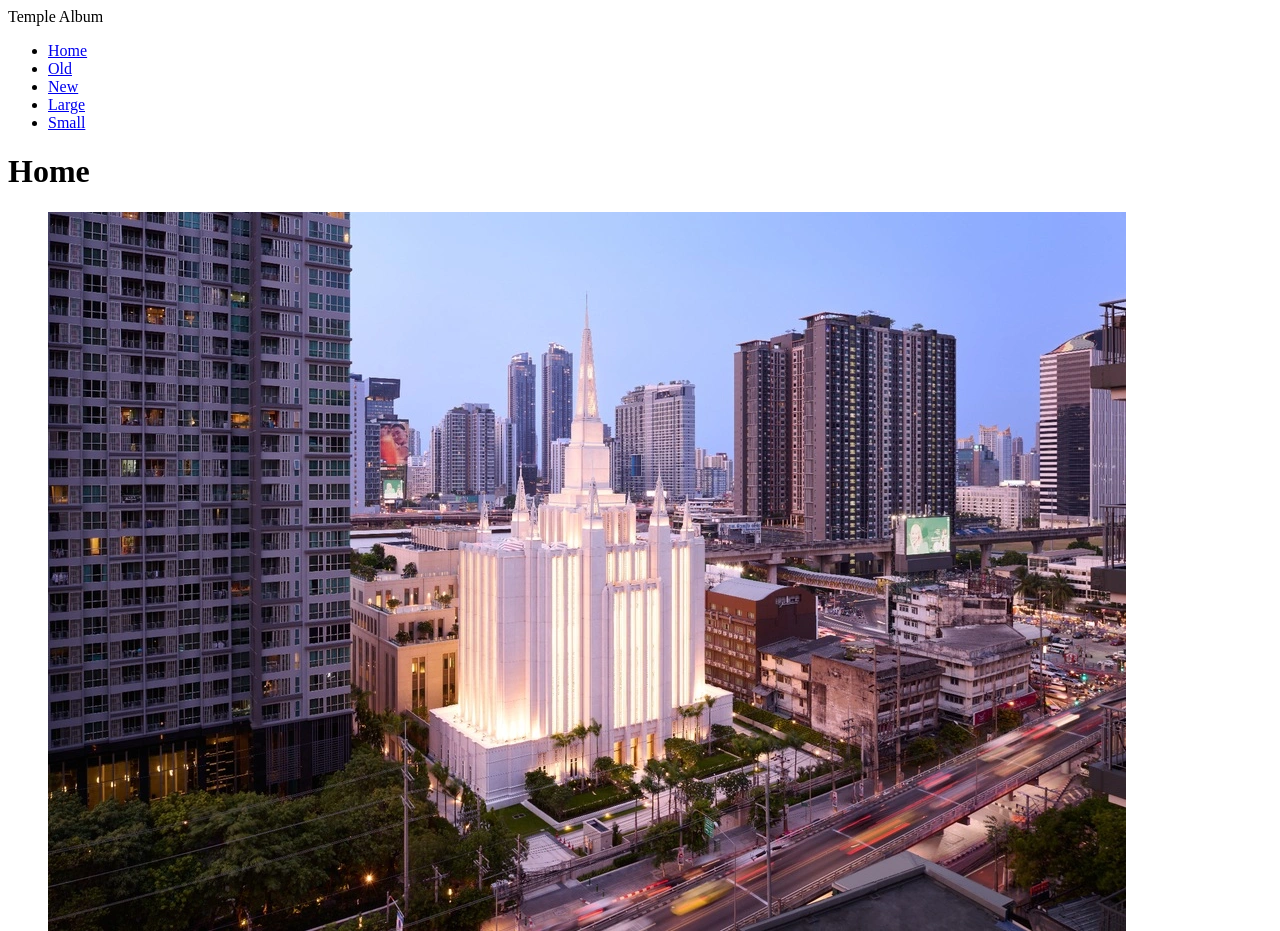
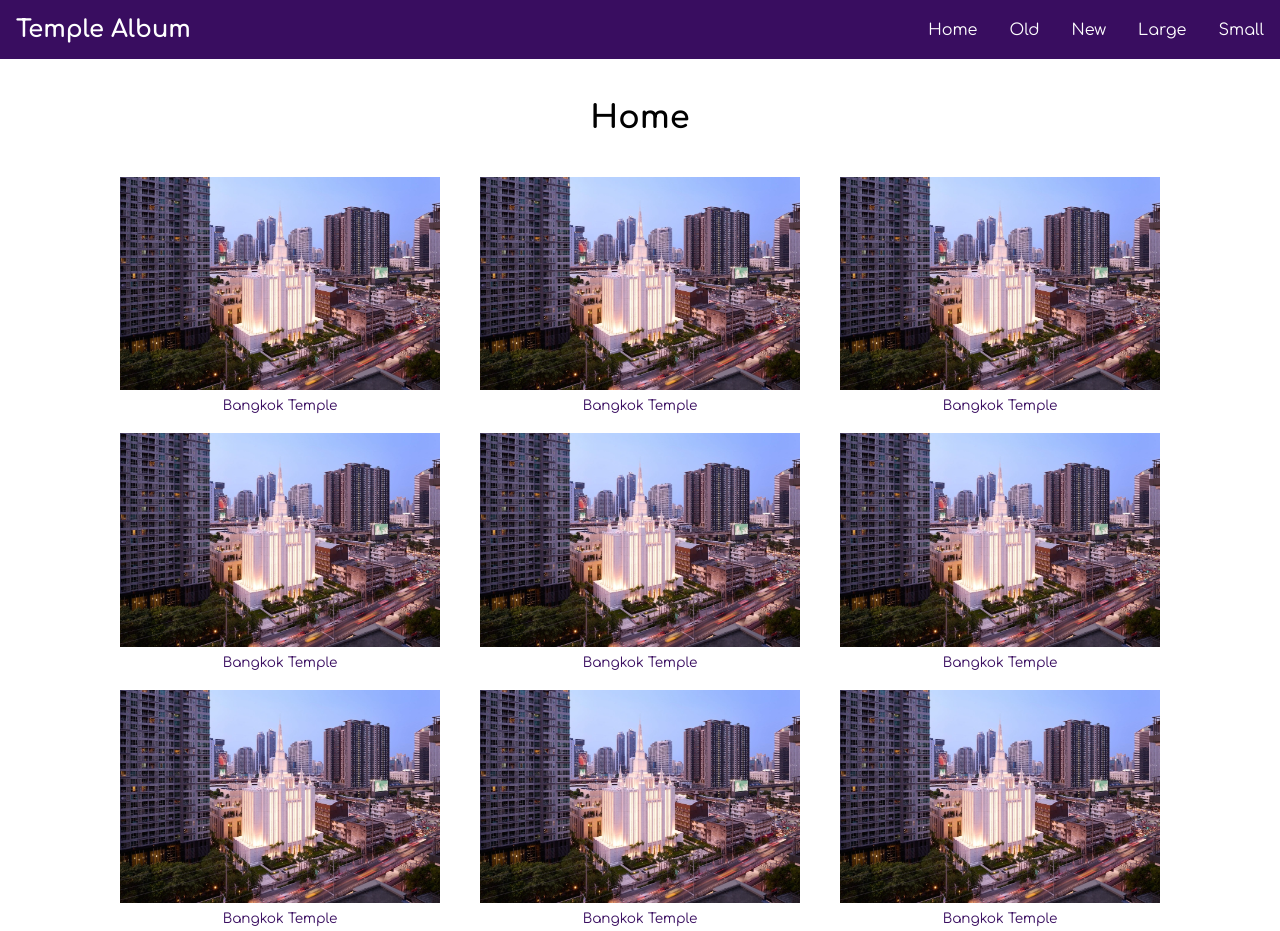
Before and after one commit to ChauKimLong/wdd131, a plain HTML site: page temples.html in a window 1280 px wide. Shown: the top 931 px of the page. Drawn offline with Linux system fonts and the light colour scheme.

Commit message:
week 2 ver 2

```diff
--- a/scripts/temples.js
+++ b/scripts/temples.js
@@ -1,3 +1,31 @@
+
+//----------------------------------------------------------------------------------------------------------------------------//
+//----------------------------------------------------------- HEADER SECTION -------------------------------------------------//
+//----------------------------------------------------------------------------------------------------------------------------//
+
+// ---------------------------------
+// HEADER - HAMBURGER MENU
+// ---------------------------------
+
+let menuButton = document.querySelector("#menu-button");
+let navigation = document.querySelector("#primary-navigation");
+
+menuButton.addEventListener("click", () => {
+    let isOpen = navigation.classList.toggle("open");
+
+    menuButton.textContent = isOpen ? "✕" : "☰";
+
+    menuButton.setAttribute("aria-expanded", String(isOpen));
+    menuButton.setAttribute("aria-label", isOpen ? "Close navigation menu" : "Open navigation menu");
+});
+
+
+
+
+
+
+
+
 //----------------------------------------------------------------------------------------------------------------------------//
 //----------------------------------------------------------- FOOTER SECTION -------------------------------------------------//
 //----------------------------------------------------------------------------------------------------------------------------//
--- a/styles/temples-large.css
+++ b/styles/temples-large.css
@@ -0,0 +1,52 @@
+
+/* ----------------------------------------------------------------------------------------------------------------------------------------------*/
+/*----------------------------------------------------- HEADER SECTION - LARGE VIEW -------------------------------------------------------------*/
+/*---------------------------------------------------------------------------------------------------------------------------------------------- */
+@media (min-width: 768px) {
+
+    /* Hide Hamburger Button */
+    #menu-button {
+        display: none;
+    }
+
+    /* Always show Navigation */
+    header nav {
+        display: block;
+        width: auto;
+    }
+
+    /* Display Menu horizontally */
+    header nav ul {
+        flex-direction: row;
+    }
+
+    header nav a {
+        padding: 1.2rem 1rem;
+    }
+}
+
+
+
+
+
+/* ----------------------------------------------------------------------------------------------------------------------------------------------*/
+/*-------------------------------------------------------------- MAIN SECTION -------------------------------------------------------------------*/
+/*-----------------------------------------------------------------------------------------------------------------------------------------------*/
+
+/* ---------------------------------------
+------ Main - Medium View
+----------------------------------------*/
+@media (min-width: 550px) {
+    main {
+        grid-template-columns: repeat(2, 1fr);
+    }
+}
+
+/* ---------------------------------------
+------ Main - Large View
+----------------------------------------*/
+@media (min-width: 900px) {
+    main {
+        grid-template-columns: repeat(3, 1fr);
+    }
+}
--- a/styles/temples.css
+++ b/styles/temples.css
@@ -0,0 +1,145 @@
+/* ----------------------------------------------------------------------------------------------------------------------------------------------*/
+/*----------------------------------------------------------------- GENERAL ---------------------------------------------------------------------*/
+/*---------------------------------------------------------------------------------------------------------------------------------------------- */
+body {
+    margin: 0;
+}
+
+/* ----------------------------------------------------------------------------------------------------------------------------------------------*/
+/*----------------------------------------------------------- HEADER - MOBILE VIEW --------------------------------------------------------------*/
+/*---------------------------------------------------------------------------------------------------------------------------------------------- */
+header {
+    background-color: #390d60;
+    color: white;
+    font-family: "Comfortaa", sans-serif;
+
+    display: flex;
+    flex-wrap: wrap;
+    align-items: center;
+    justify-content: space-between;
+}
+
+header span {
+    font-size: 1.5rem;
+    font-weight: bold;
+    padding: 1rem;
+}
+
+/* Hamburger Button */
+#menu-button {
+    background: none;
+    border: none;
+    color: white;
+    font-size: 1.8rem;
+    cursor: pointer;
+    padding: 1rem;
+}
+
+/* Navigation - Hidden by default */
+header nav {
+    display: none;
+    width: 100%;
+}
+
+/* Navigation - Visible when opened */
+header nav.open {
+    display: block;
+}
+
+/* Menu List */
+header nav ul {
+    display: flex;
+    flex-direction: column;
+    list-style: none;
+    margin: 0;
+    padding: 0;
+}
+
+/* Menu Links */
+header nav a {
+    display: block;
+    text-align: center;
+    color: white;
+    text-decoration: none;
+    padding: 1rem;
+}
+
+/* Hover Effect */
+header nav a:hover,
+header nav a:focus-visible {
+    background-color: white;
+    color: #390d60;
+}
+
+
+
+
+
+
+
+/* ----------------------------------------------------------------------------------------------------------------------------------------------*/
+/*----------------------------------------------------------- MAIN - MOBILE VIEW ---------------------------------------------------------------*/
+/*----------------------------------------------------------------------------------------------------------------------------------------------*/
+
+main {
+    font-family: "Comfortaa", sans-serif;
+    max-width: 1100px;
+    margin: 0 auto;
+    padding: 20px;
+    box-sizing: border-box;
+
+    display: grid;
+    grid-template-columns: 1fr;
+    gap: 20px;
+}
+
+/* Main Heading */
+main h1 {
+    text-align: center;
+    grid-column: 1 / -1;
+}
+
+/* Temple Figures */
+main figure {
+    margin: 0;
+    text-align: center;
+}
+
+/* Temple Images */
+main figure img {
+    display: block;
+    width: 100%;
+    max-width: 320px;
+    height: auto;
+    margin: 0 auto;
+}
+
+/* Temple Captions */
+main figcaption {
+    font-size: 0.85rem;
+    margin-top: 8px;
+    color: #390d60;
+}
+
+
+
+
+
+
+/* ----------------------------------------------------------------------------------------------------------------------------------------------*/
+/*--------------------------------------------------------------- FOOTER SECTION ----------------------------------------------------------------*/
+/*----------------------------------------------------------------------------------------------------------------------------------------------*/
+
+footer {
+    font-family: "Comfortaa", sans-serif;
+    background-color: #390d60;
+    color: white;
+    text-align: center;
+    padding: 12px 16px;
+}
+
+/* Footer Paragraphs */
+footer p {
+    margin: 5px 0;
+    line-height: 1.5;
+}
--- a/temples.html
+++ b/temples.html
@@ -21,7 +21,10 @@
     <!-------------------------------------------------------------------------------------------------------------------------------->
     <header>
         <span>Temple Album</span>
-        <nav>
+
+        <!-- Navigation section -->
+        <button id="menu-button" aria-label="Open navigation menu" aria-controls="primary-navigation" aria-expanded="false">☰</button>
+        <nav id="primary-navigation">
             <ul>
                 <li><a href="index.html">Home</a></li>
                 <li><a href="#">Old</a></li>
```
